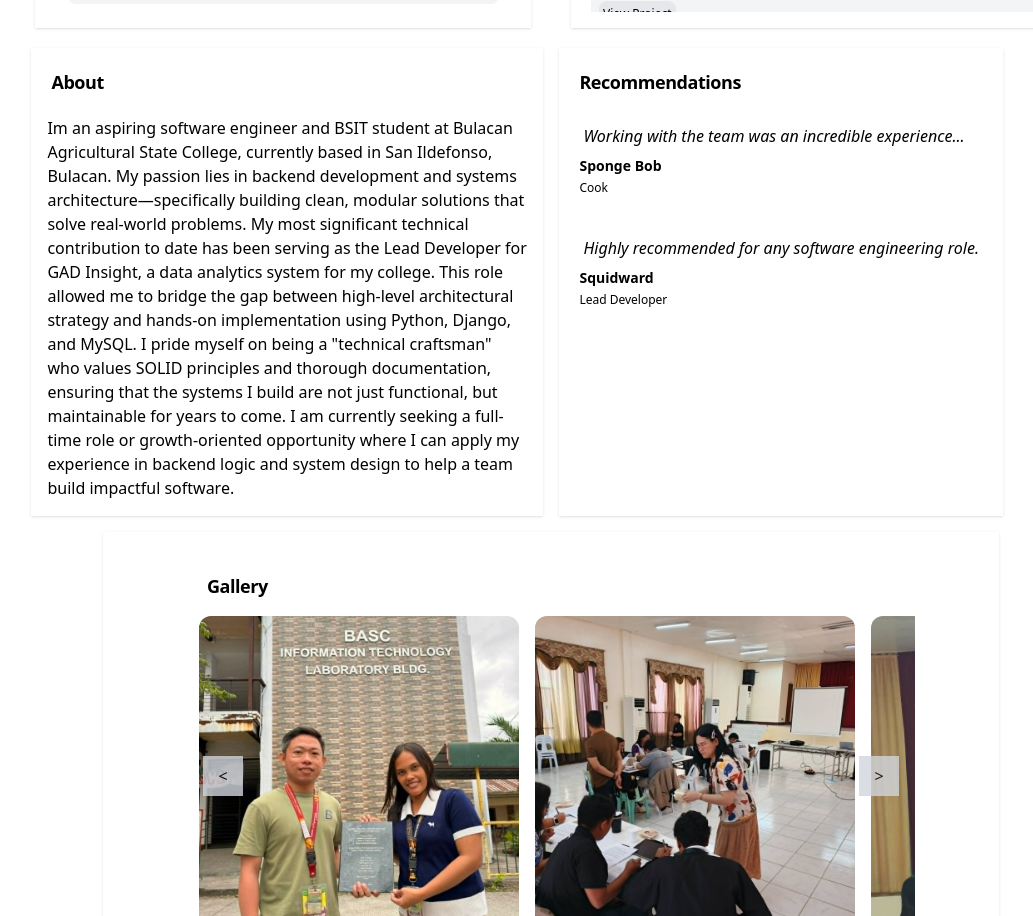
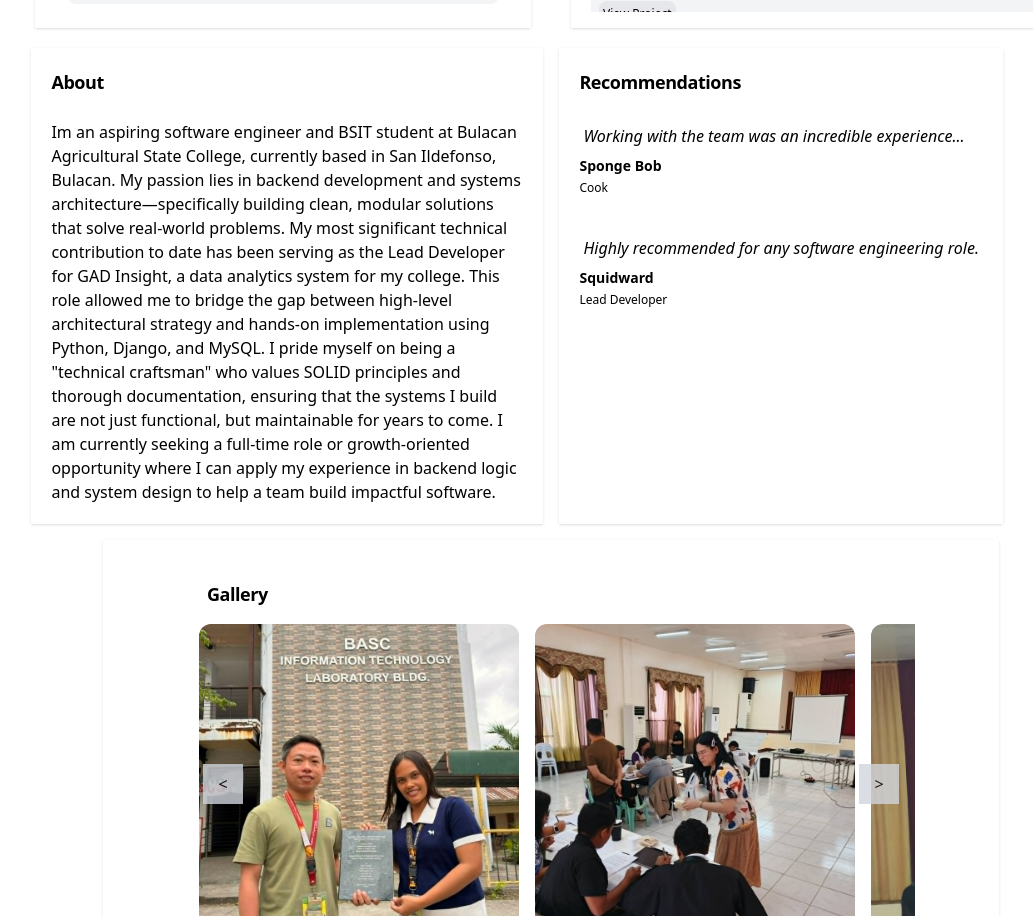
Before and after one commit to Zaido219/personal-portfolio, a React (Vite) app: page / in a window 1280 px wide. Shown: the part 1084-2000 px from the top of the page, without its empty margins (89-1122 px from the left). Built offline with nearby package versions, Linux system fonts and the light colour scheme.

Commit message:
style:Update style for about section

```diff
--- a/src/components/AboutMe.jsx
+++ b/src/components/AboutMe.jsx
@@ -9,7 +9,7 @@ const AboutMe = () => {
       <section className="">
         <BaseCard>
           <div className="flex flex-col gap-2">
-            <p className="bg-red-300p-1 rounded-sm text-base">
+            <p className="p-1 rounded-sm text-sm md:text-base">
               Im an aspiring software engineer and BSIT student at Bulacan
               Agricultural State College, currently based in San Ildefonso,
               Bulacan. My passion lies in backend development and systems
```
